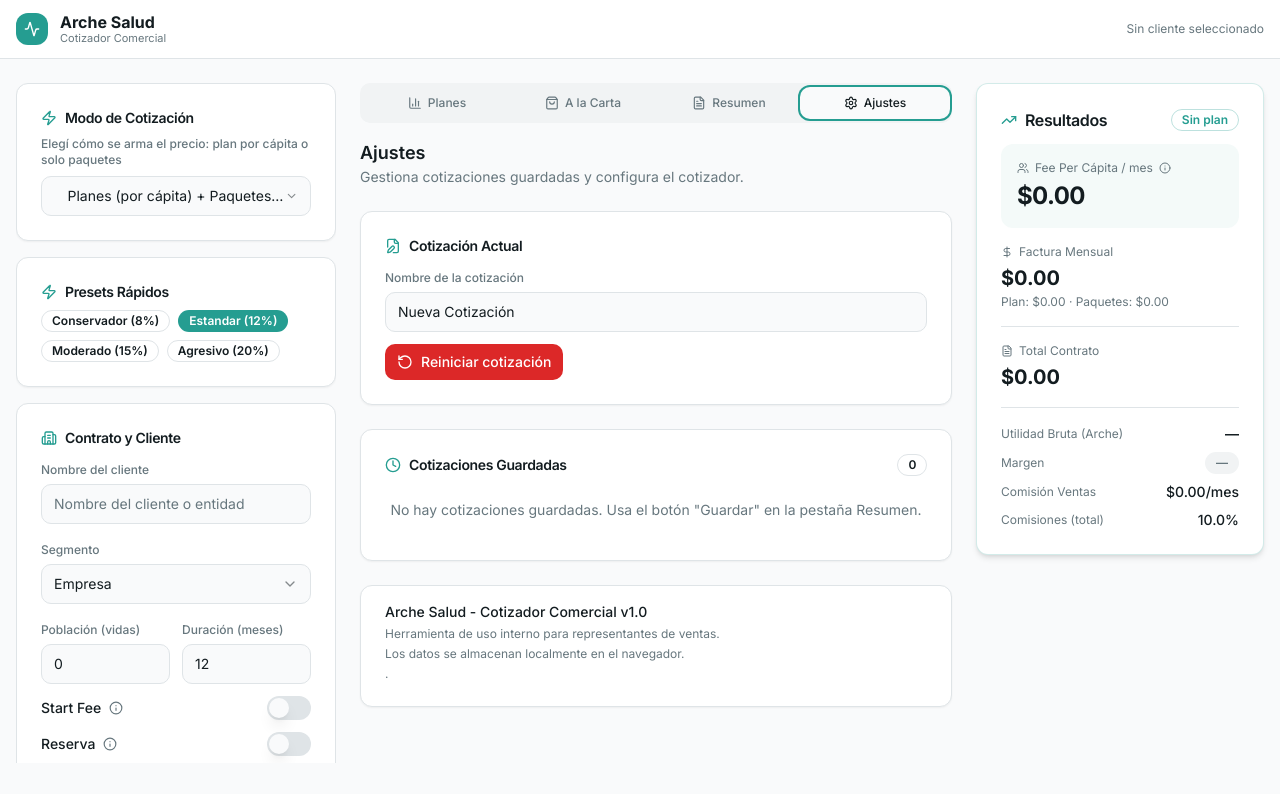
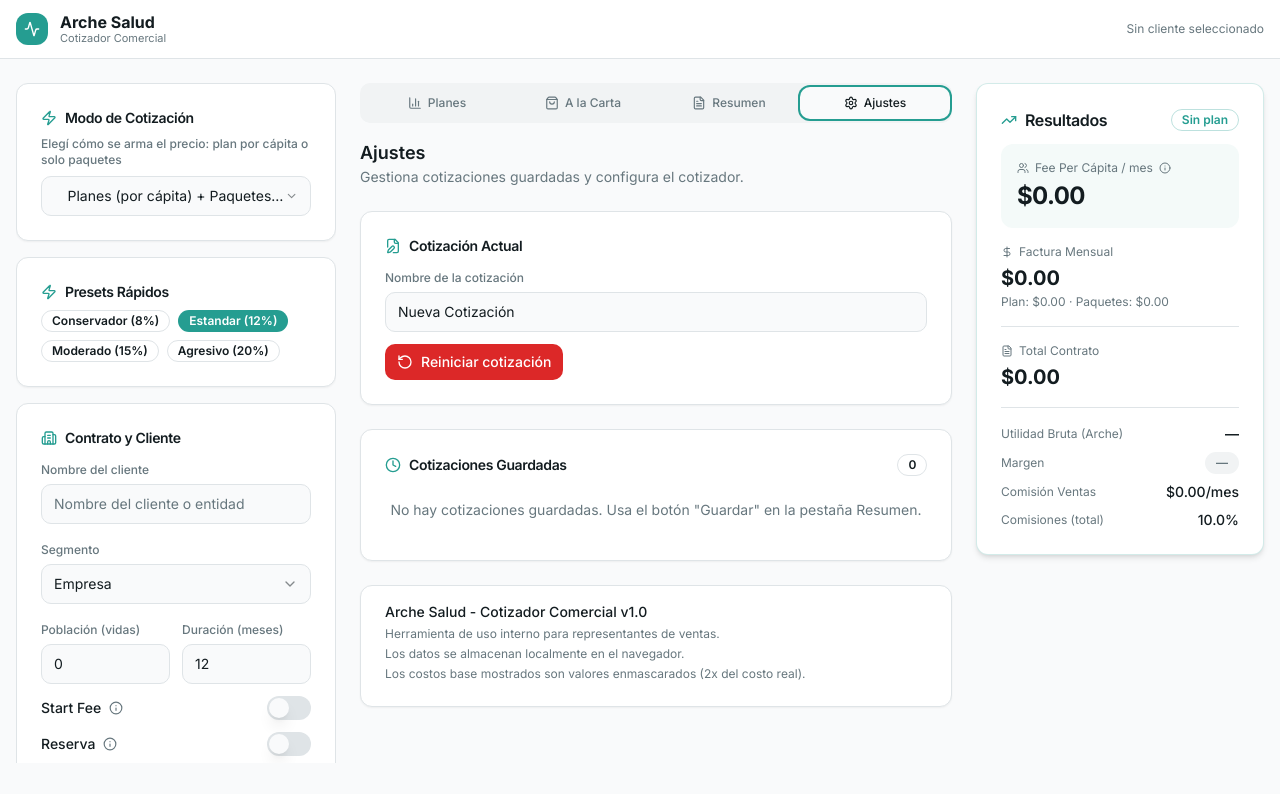
Before and after one commit to sergioortizlatorre2/cotizador, a Next.js app: page / in a window 1280 px wide. Both pictures are taken after a click on the tab "Ajustes". Shown: the top 794 px of the page. Built offline with nearby package versions, Linux system fonts and the light colour scheme.

Commit message:
Revert "Update ajustes.tsx"
This reverts commit 0fb30f6508cb09ae5c3555090af4e7eb98ccbc6e.

```diff
--- a/components/cotizador/ajustes.tsx
+++ b/components/cotizador/ajustes.tsx
@@ -133,7 +133,7 @@
             <p className="font-medium text-foreground text-sm">Arche Salud - Cotizador Comercial v1.0</p>
             <p>Herramienta de uso interno para representantes de ventas.</p>
             <p>Los datos se almacenan localmente en el navegador.</p>
-            <p>.</p>
+            <p>Los costos base mostrados son valores enmascarados (2x del costo real).</p>
           </div>
         </CardContent>
       </Card>
```
